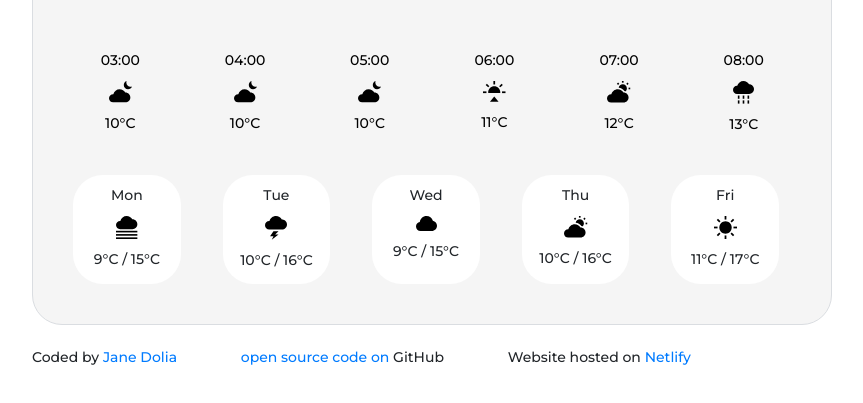
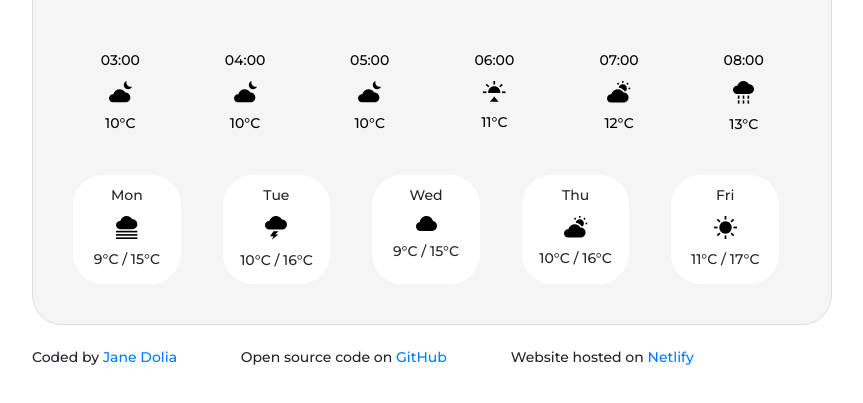
Before and after one commit to dolyajenya/GitHub---Hosting, a plain HTML site: page index.html in a window 1280 px wide. Shown: the part 329-732 px from the top of the page, without its empty margins (208-1071 px from the left). Drawn offline with nearby package versions, Linux system fonts and the light colour scheme.

Commit message:
Update index.html
changed links

```diff
--- a/index.html
+++ b/index.html
@@ -237,8 +237,8 @@
 <span class="link-code">Coded by
   <a href="https://github.com/dolyajenya">Jane Dolia</a>
 </span>
-<span class="link-code">
-  <a href="https://github.com/dolyajenya/GitHub---Hosting">open source code on</a> GitHub
+<span class="link-code">Open source code on
+  <a href="https://github.com/dolyajenya/GitHub---Hosting">GitHub</a>
 </span>
 <span class="link-code">Website hosted on
   <a href="https://dulcet-licorice-7cc8ae.netlify.app">Netlify</a>
```
